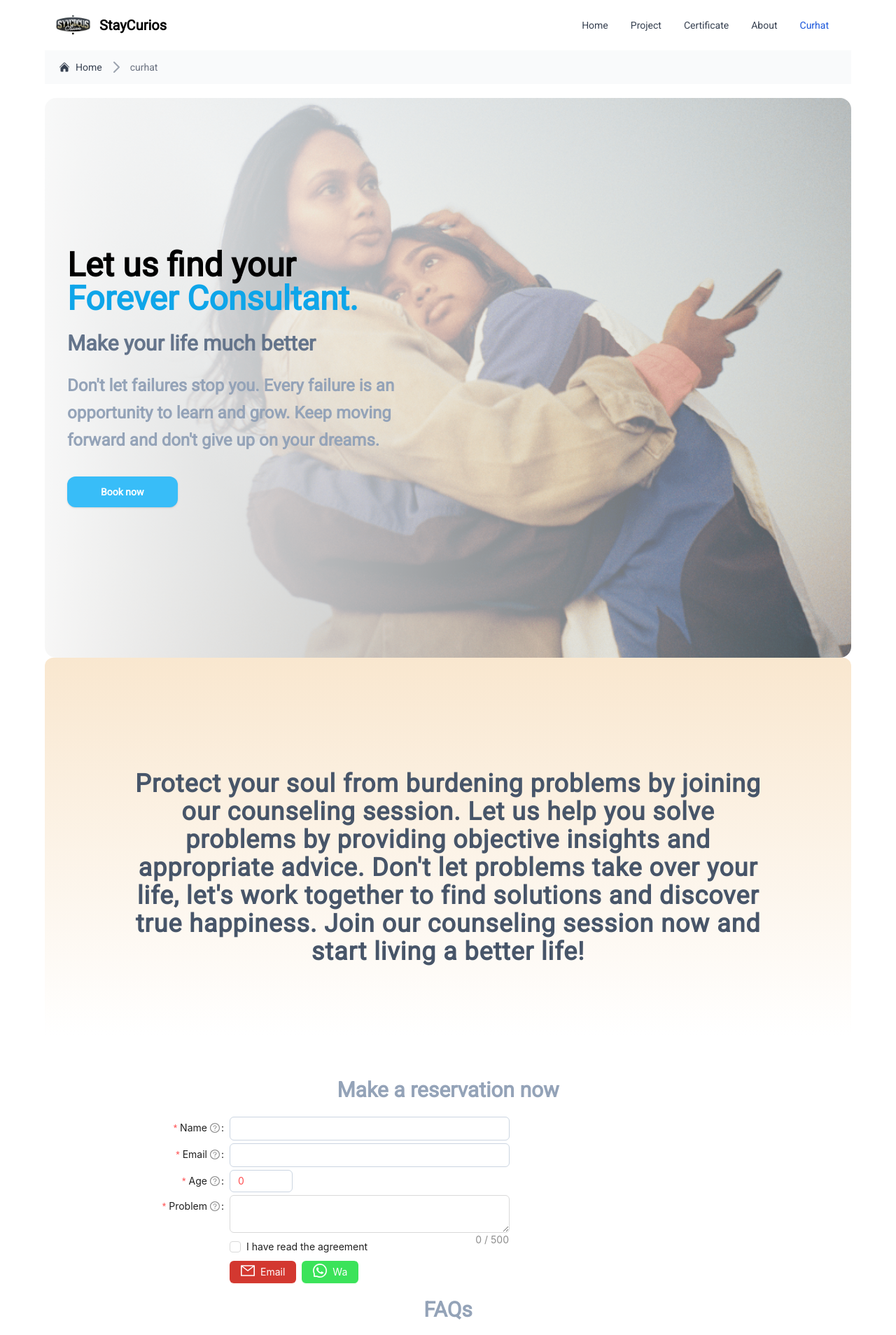
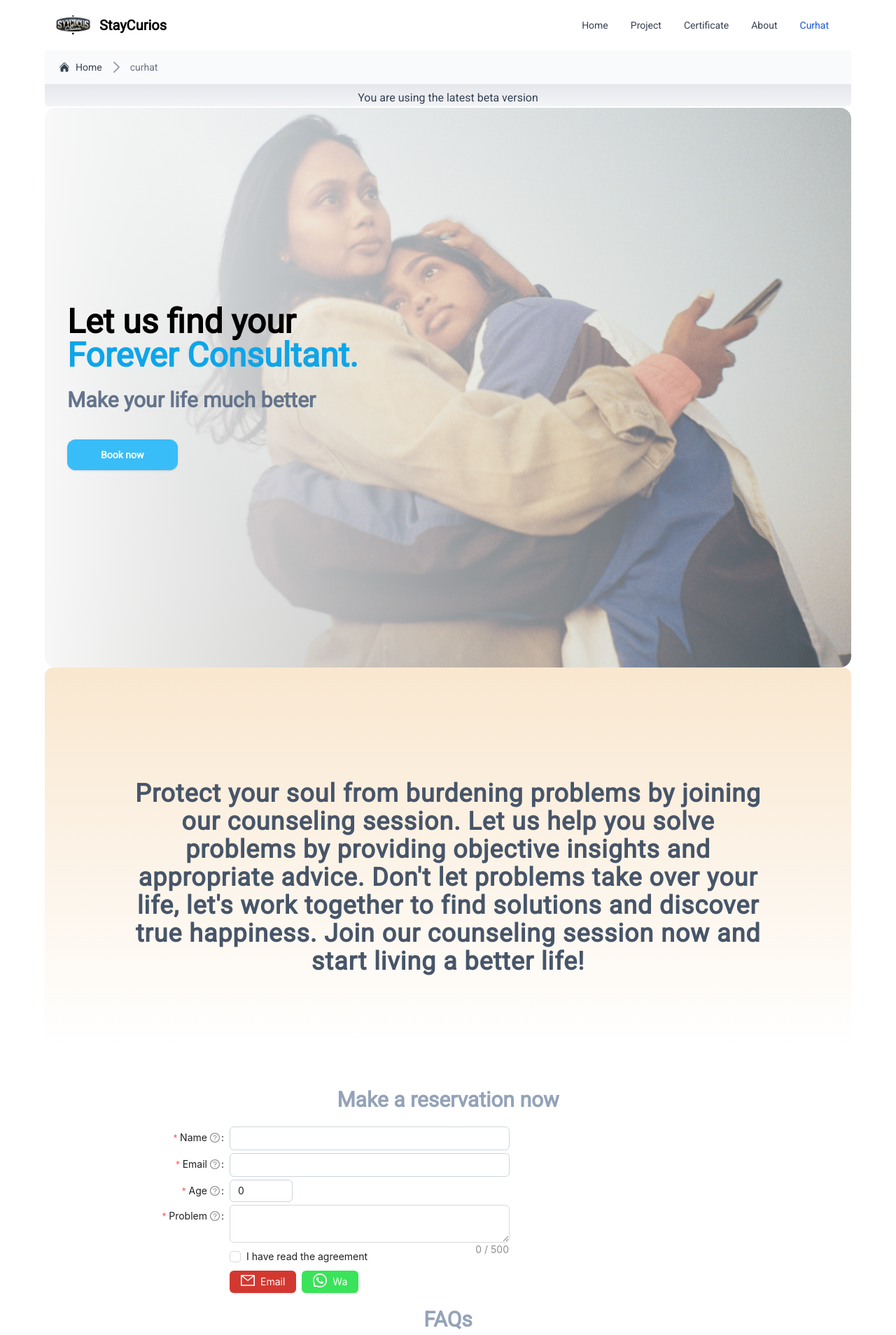
Before and after one commit to Jkenyut/nvx-nextjs-staycurios, a Next.js app: page /curhat in a window 1280 px wide. Shown: the top 1908 px of the page at 70% size. Built offline with nearby package versions, Linux system fonts and the light colour scheme.

Commit message:
update form

```diff
--- a/app/components/layout/Header.tsx
+++ b/app/components/layout/Header.tsx
@@ -7,6 +7,11 @@ export default function Header({ children }: { children: React.ReactNode }) {
     <main>
       <Navbars />
       <Breadcrumbs />
+      <div className=" bg-gray-200 from-gray-200 to-gray-100 bg-gradient-to-b px-4 pt-2 rounded-b-md font-light">
+        <p className="text-center text-md font-medium text-slate-700 ">
+          You are using the latest beta version
+        </p>
+      </div>
       {children}
       <Footers />
     </main>
--- a/app/curhat/Form.tsx
+++ b/app/curhat/Form.tsx
@@ -57,7 +57,7 @@ function MyForm() {
     if (scrollOffset > 700) {
       setTimeout(() => {
         Setloading(false);
-      }, 2000);
+      }, 1500);
     }
     setScrollOffset(window.pageYOffset);
     requestAnimationFrame(updateScrollOffset);
@@ -84,7 +84,7 @@ function MyForm() {
       );
     } else {
       window.open(
-        `https://wa.me/081226428336?text=Hello%2C%20I%20would%20like%20to%20consult%20regarding%20code%20${codeNumber}.%20Please%20provide%20the%20following%20dataform%3A%0D%0Aname%20%3A%20${values.name}%0D%0Aemail%20%3A%20${values.email}%0D%0Aage%20%3A%20${values.age}%0D%0Adescription%20%3A%20${values.description}%0D%0Athank%20you.`
+        `https://wa.me/+6281226428336?text=Hello%2C%20I%20would%20like%20to%20consult%20regarding%20code%20${codeNumber}.%20Please%20provide%20the%20following%20dataform%3A%0D%0Aname%20%3A%20${values.name}%0D%0Aemail%20%3A%20${values.email}%0D%0Aage%20%3A%20${values.age}%0D%0Adescription%20%3A%20${values.description}%0D%0Athank%20you.`
       );
     }
   };
@@ -166,6 +166,7 @@ function MyForm() {
                     .number()
                     .min(17, { message: "Must be 17th or more" })
                     .safeParse(value);
+
                   if (name.success === true) {
                     return Promise.resolve();
                   } else {
@@ -179,7 +180,7 @@ function MyForm() {
           >
             <InputNumber
               className="rounded-md border-slate-300"
-              min={17}
+              min={0}
               max={99}
               placeholder="0"
               value={initialValues.age}
--- a/app/curhat/Introduction.tsx
+++ b/app/curhat/Introduction.tsx
@@ -1,7 +1,6 @@
 /* eslint-disable react/no-unescaped-entities */
 import React, { ReactElement } from "react";
-import Image from "next/image";
-import Motivator from "./Motivator";
+
 function Introduction() {
   return <Header />;
 }
@@ -28,13 +27,13 @@ const Header: React.FC = () => {
     },
     {
       motivation:
-        "Don't let failures stop you. Every failure is an opportunity to learn and grow. Keep moving forward and don't give up on your dreams.",
+        "Believe in yourself and all that you are. Know that there is something inside you that is greater than any obstacle.",
     },
   ];
-  const random = ((Math.floor(Math.random() * 6) + 1) % 5) + 1;
+  const random = Math.floor(Math.random() * 6);
   return (
     <div>
-      <section className="relative bg-[url('/curhat.png')] rounded-2xl bg-cover bg-center bg-no-repeat mt-5">
+      <section className="relative bg-[url('/curhat.png')] rounded-2xl bg-cover bg-center bg-no-repeat mt-[2px]">
         <div className="absolute inset-0 bg-white/75 sm:bg-transparent sm:bg-gradient-to-r sm:from-white/95 sm:to-white/25"></div>
 
         <div className="relative mx-auto max-w-screen-xl px-4 py-32 sm:px-6 lg:flex lg:h-screen lg:items-center lg:px-8">
```
